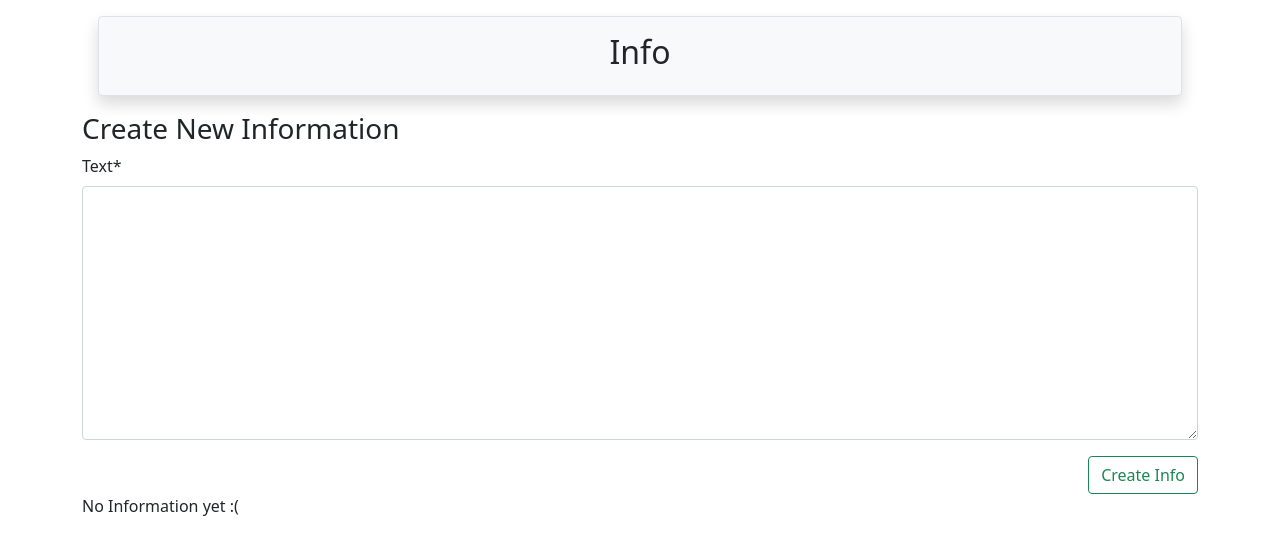
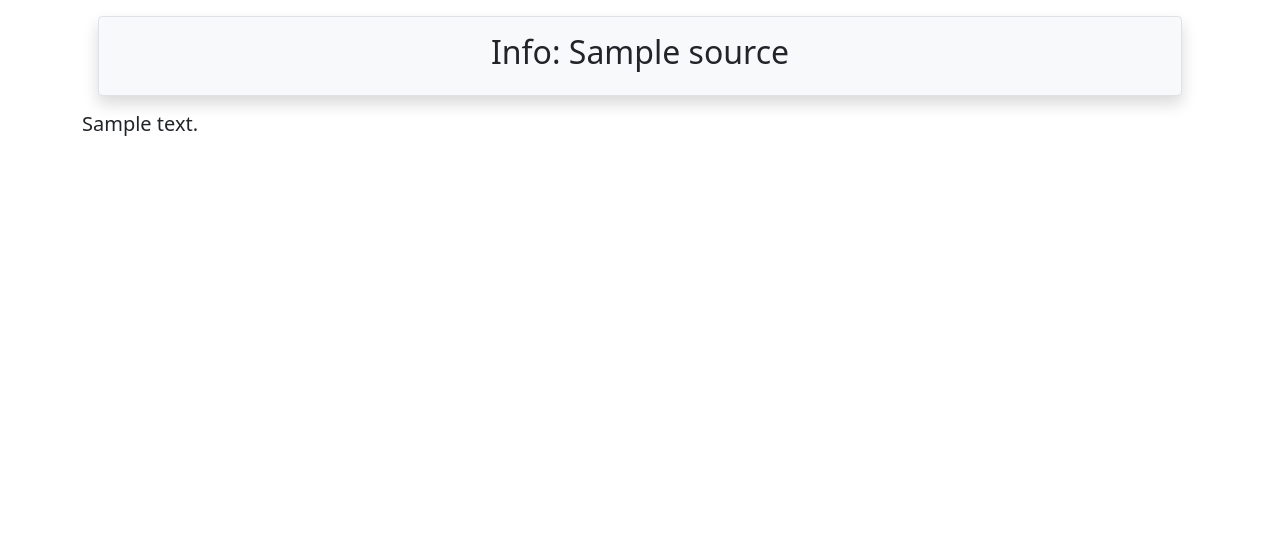
Before and after one commit to kulishovdmitriy/Django_Python_Cheatsheets, a Django app: page /list/info/1/ in a window 1280 px wide. Shown: the part 67-622 px from the top of the page. Run offline with Django 5.2, Linux system fonts and the light colour scheme; a user stored in the database is signed in; tables that the repository leaves empty hold one stand-in row (values such as "Sample post"); grey boxes marked "Sample" are stand-in pictures; some libraries are stand-ins or nearby versions.

Commit message:
Fix .html and update app (source/acconuts)

```diff
--- a/src/accounts/templates/registration.html
+++ b/src/accounts/templates/registration.html
@@ -24,7 +24,7 @@
             {{ form|crispy }}
 
             <div class="mb-3">
-<!--                <input type="submit" class="btn btn-outline-success" value="Register">-->
+                <input type="submit" class="btn btn-outline-success" value="Register">
                 <input type="button" class="btn btn-outline-secondary" value="Back" onclick="history.back()">
             </div>
         </form>
--- a/src/source/models.py
+++ b/src/source/models.py
@@ -28,8 +28,8 @@ class Source(models.Model):
 
 class Information(models.Model):
 
-    source = models.ForeignKey(Source, on_delete=models.CASCADE, related_name='informations')
-    text = models.TextField(max_length=3000, null=False)
+    source = models.ForeignKey(Source, on_delete=models.CASCADE, related_name='information')
+    text = models.TextField(max_length=7000, null=False)
 
     def __str__(self):
         return f'{self.text}'
--- a/src/source/templates/information_list.html
+++ b/src/source/templates/information_list.html
@@ -7,14 +7,16 @@
 {% endblock %}
 
 {% block header %}
-    <h2>Info</h2>
+    <h2>{% if source %}Info: {{ source.title }}{% else %}Info{% endif %}</h2>
 {% endblock %}
 
 {% block content %}
 
-    {% if informations %}
+    {% if information %}
 
-        <h3>{{ informations.text }}</h3>
+        <h4 style="font-size: 20px; font-weight: normal;">
+            {{ information.text|linebreaks }}
+        </h4>
 
     {% else %}
 
--- a/src/source/templates/source_list.html
+++ b/src/source/templates/source_list.html
@@ -50,7 +50,7 @@
                                     <a href="{% url 'source:information_list' information.id %}" class="btn btn-outline-info">DETAILS</a>
                                 {% endfor %}
                             {% else %}
-                                <a href="{% url 'source:information_create' source.id %}" class="btn btn-outline-info">Create Info</a>
+                                <a href="{% url 'source:information_create' source.id %}" class="btn btn-outline-success">Create Info</a>
                             {% endif %}
                             </td>
                         </tr>
--- a/src/source/views.py
+++ b/src/source/views.py
@@ -81,23 +81,8 @@ class InformationDetailView(LoginRequiredMixin, DetailView):
 
     def get_context_data(self, **kwargs):
         context = super().get_context_data(**kwargs)
-        if self.request.user.is_authenticated and self.request.user.is_active:
-            context['form'] = InformationCreateForm()
-            # Добавляем источник в контекст для использования в форме
-            context['source'] = self.object.source
+        context['source'] = self.object.source  # Получаем источник информации
         return context
-
-    def post(self, request, *args, **kwargs):
-        source_id = self.kwargs.get('id')  # Получаем ID источника из URL
-        source = Source.objects.get(pk=source_id)  # Получаем источник
-        form = InformationCreateForm(request.POST, request.FILES)
-        if form.is_valid():
-            information = form.save(commit=False)
-            information.source = source  # Связываем новую информацию с источником
-            information.save()
-            messages.success(request, 'Info created successfully!')
-            return HttpResponseRedirect(reverse('source:information_list', kwargs={'id': information.id}))  # Перенаправляем на детали новой информации
-        return self.get(request, *args, **kwargs)
 
 
 class InformationCreateView(LoginRequiredMixin, CreateView):
```
Also changed, not shown: src/accounts/views.py (+6 -3 lines), src/source/migrations/0002_alter_information_source_alter_information_text.py (added).
